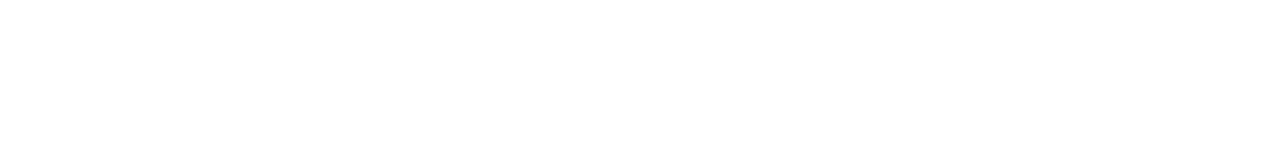
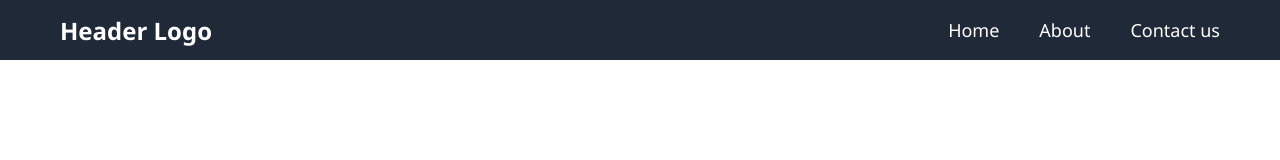
Before and after one commit to Thomsn1337/odin-landing-page, a plain HTML site: page index.html in a window 1280 px wide. Drawn offline with Linux system fonts and the light colour scheme.

Commit message:
Add header to page
Finished a basic layout for the header

```diff
--- a/css/index.css
+++ b/css/index.css
@@ -0,0 +1,42 @@
+* {
+  font-family: "Segoe UI", Tahoma, Geneva, Verdana, sans-serif;
+}
+
+body {
+  margin: 0;
+  padding: 0;
+}
+
+header {
+  display: flex;
+  justify-content: space-between;
+  align-items: center;
+  padding: 0 60px;
+  background-color: #1f2937;
+  height: 60px;
+}
+
+.logo {
+  color: white;
+  font-weight: 600;
+  font-size: 24px;
+}
+
+header ul {
+  display: flex;
+  padding: 0;
+  margin: 0;
+  list-style: none;
+  gap: 40px;
+}
+
+.link a {
+  color: white;
+  text-decoration: none;
+  font-size: 18px;
+  font-weight: 500;
+}
+
+.link a:hover {
+  text-decoration: underline;
+}
--- a/index.html
+++ b/index.html
@@ -1,12 +1,21 @@
-<!DOCTYPE html>
+<!doctype html>
 <html lang="en">
-<head>
-  <meta charset="UTF-8">
-  <meta name="viewport" content=
-  "width=device-width, initial-scale=1.0">
-  <link rel="stylesheet" href="./css/index.css">
-  <title>Landing Page</title>
-</head>
-<body>
-</body>
+  <head>
+    <meta charset="UTF-8" />
+    <meta name="viewport" content="width=device-width, initial-scale=1.0" />
+    <link rel="stylesheet" href="./css/index.css" />
+    <title>Landing Page</title>
+  </head>
+  <body>
+    <header>
+      <div class="logo">Header Logo</div>
+      <ul>
+        <li class="link"><a href="#">Home</a></li>
+        <li class="link"><a href="#">About</a></li>
+        <li class="link"><a href="#">Contact us</a></li>
+      </ul>
+    </header>
+    <main></main>
+    <footer></footer>
+  </body>
 </html>
```
